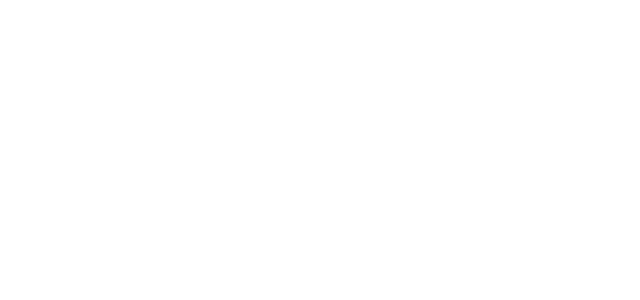
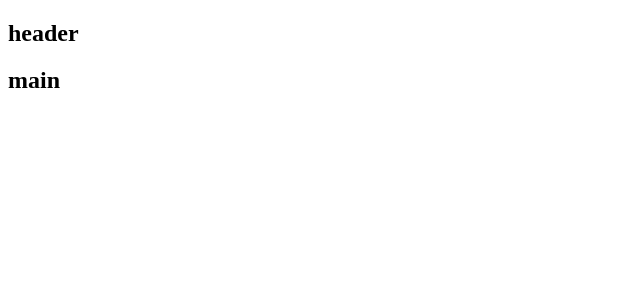
Before and after one commit to sebastianocalella/vite-breaking-bad, a Vue app: page / in a window 1280 px wide. Shown: the top 300 px of the page, without its empty margins (0-640 px from the left). Built offline with nearby package versions, Linux system fonts and the light colour scheme.

Commit message:
inizialize App.vue components

```diff
--- a/package.json
+++ b/package.json
@@ -9,6 +9,7 @@
     "preview": "vite preview"
   },
   "dependencies": {
+    "sass": "^1.57.1",
     "vue": "^3.2.45"
   },
   "devDependencies": {
--- a/src/App.vue
+++ b/src/App.vue
@@ -1,9 +1,23 @@
 <script>
+  import AppHeader from './components/AppHeader.vue';
+  import AppMain from './components/AppMain.vue';
 
+  export default{
+    components: {
+      AppHeader,
+      AppMain,
+    }
+  }
 </script>
 
 <template>
+  <header>
+    <AppHeader/>
+  </header>
 
+  <main>
+    <AppMain/>
+  </main>
 </template>
 
 <style>
--- /dev/null
+++ b/src/components/AppHeader.vue
@@ -0,0 +1,16 @@
+<template lang="">
+    <div>
+        <h2>header</h2>
+    </div>
+</template>
+
+<script>
+
+export default {
+
+}
+</script>
+
+<style lang="">
+
+</style>
--- /dev/null
+++ b/src/components/AppMain.vue
@@ -0,0 +1,16 @@
+<template lang="">
+    <div>
+        <h2>main</h2>
+    </div>
+</template>
+
+<script>
+
+export default {
+
+}
+</script>
+
+<style lang="">
+
+</style>
```
Also changed, not shown: src/components/HelloWorld.vue (deleted, +0 -40 lines), 1 other file (tests, documents, lock files or other folders).
